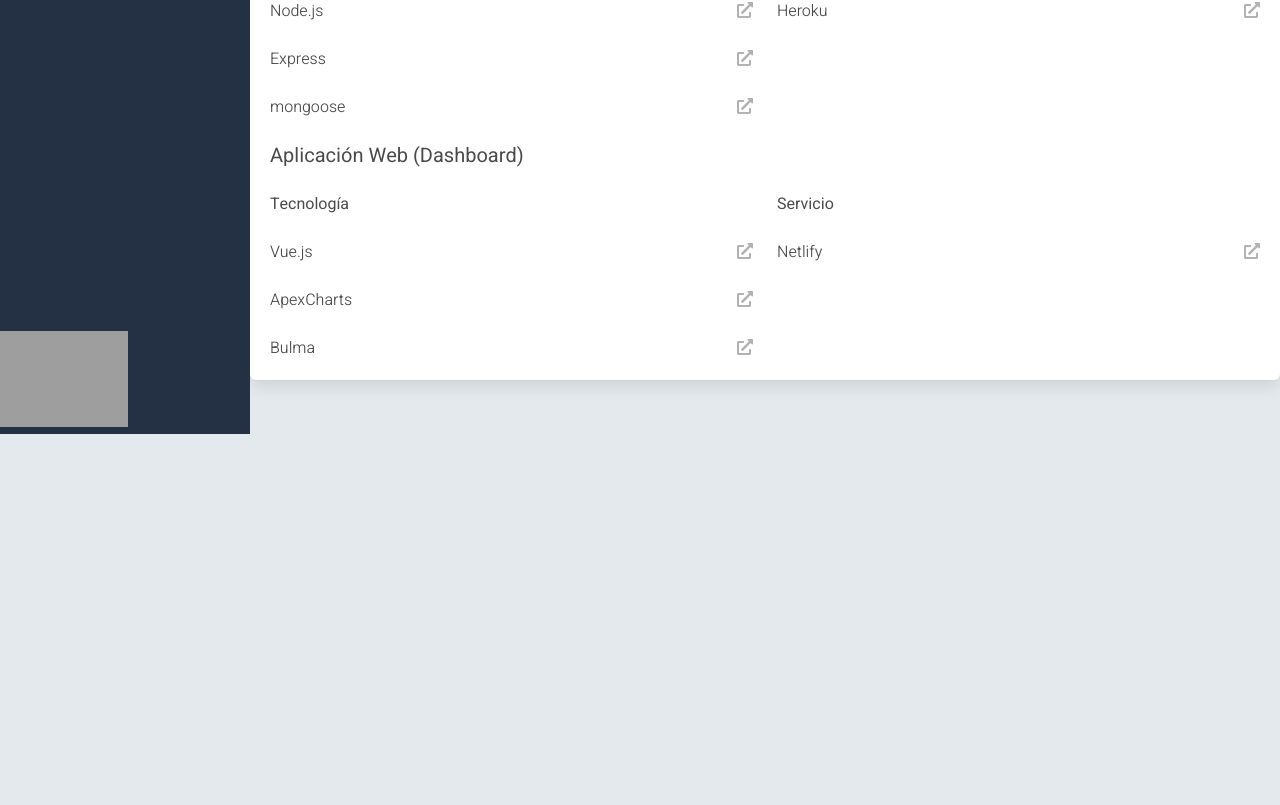
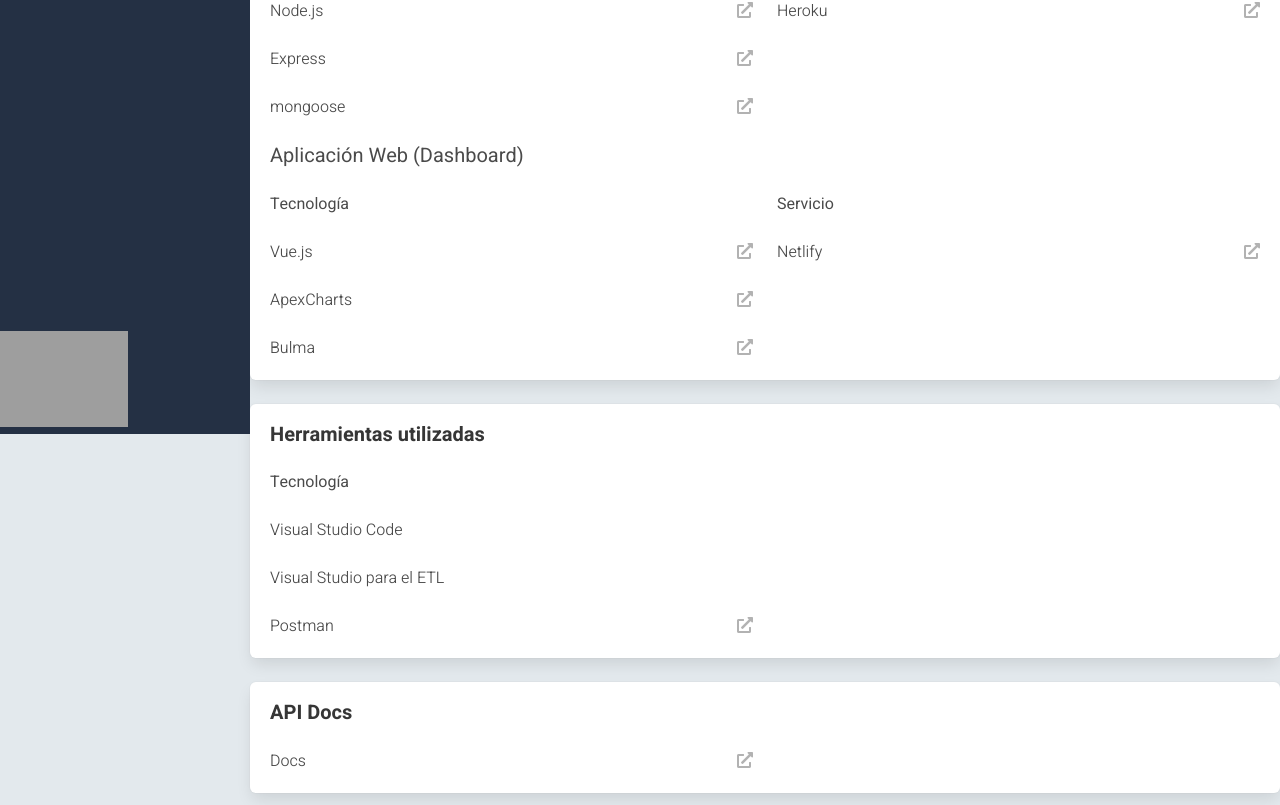
Before and after one commit to Hanzuk/dashboard, a Vue app: page /about in a window 1280 px wide. Shown: the part 366-1171 px from the top of the page. Before the commit the page ends 800 px from the top, so only its background shows below. Built offline with nearby package versions, Linux system fonts and the light colour scheme; grey boxes are pictures that could not be loaded.

Commit message:
Penultimos cambios

```diff
--- a/src/components/Customers.vue
+++ b/src/components/Customers.vue
@@ -21,8 +21,8 @@
   },
   data() {
     return {
-      customersGoal: 6800,
-      customersMin: 4000,
+      customersGoal: 9000,
+      customersMin: 5000,
       chartOptions: {
         chart: {
           id: 'customers-chart',
@@ -33,6 +33,25 @@
             dynamicAnimation: {
               enabled: true,
               speed: 1600
+            }
+          }
+        },
+        plotOptions: {
+          radialBar: {
+            startAngle: -135,
+            endAngle: 135,
+            dataLabels: {
+              name: {
+                fontSize: '16px',
+                color: undefined,
+                offsetY: 120
+              },
+              value: {
+                offsetY: 76,
+                fontSize: '22px',
+                color: undefined,
+                formatter: val => val + '%'
+              }
             }
           }
         },
@@ -84,6 +103,7 @@
     this.series = this.getCustomers.map(obj =>
       parseInt((obj.net_total * 100) / this.customersGoal).toFixed(0)
     )
+    // this.series = this.getCustomers.map(obj => obj.net_total)
   }
 }
 </script>
--- a/src/components/ExpensesByPeriod.vue
+++ b/src/components/ExpensesByPeriod.vue
@@ -61,6 +61,11 @@
             }
           }
         },
+        grid: {
+          xaxis: {
+            lines: { show: true }
+          }
+        },
         tooltip: {
           y: {
             formatter: value => {
--- a/src/components/Income.vue
+++ b/src/components/Income.vue
@@ -70,6 +70,11 @@
             }
           }
         },
+        grid: {
+          xaxis: {
+            lines: { show: true }
+          }
+        },
         dataLabels: { enabled: false },
         colors: [
           '#67b7dc',
@@ -85,6 +90,10 @@
           '#dc8c67',
           '#dcaf67'
         ],
+        fill: {
+          type: 'solid',
+          opacity: 1
+        },
         plotOptions: {
           bar: { distributed: true }
         }
--- a/src/components/Utility.vue
+++ b/src/components/Utility.vue
@@ -68,7 +68,7 @@
         fill: {
           colors: ['#8067dc'],
           type: 'solid',
-          opacity: 0.7
+          opacity: 0.9
         },
         dataLabels: { enabled: false },
         colors: ['#8067dc']
--- a/src/views/About.vue
+++ b/src/views/About.vue
@@ -53,7 +53,7 @@
               <div class="column is-half">
                 <div class="columns is-multiline is-marginless">
                   <div class="column is-full">
-                    <h1>Servicio</h1>
+                    <h1 class="is-size-5">Servicio</h1>
                   </div>
                   <div class="column flex-sb">
                     <p class="font-light">MongoDB Atlas</p>
@@ -76,7 +76,7 @@
               <div class="column is-half">
                 <div class="columns is-multiline is-marginless">
                   <div class="column is-full">
-                    <h1>Tecnología</h1>
+                    <h1 class="is-size-5">Tecnología</h1>
                   </div>
                   <div class="column is-full flex-sb">
                     <p class="font-light">Node.js</p>
@@ -101,7 +101,7 @@
               <div class="column is-half">
                 <div class="columns is-multiline is-marginless">
                   <div class="column is-full">
-                    <h1>Servicio</h1>
+                    <h1 class="is-size-5">Servicio</h1>
                   </div>
                   <div class="column flex-sb">
                     <p class="font-light">Heroku</p>
@@ -121,7 +121,7 @@
               <div class="column is-half">
                 <div class="columns is-multiline is-marginless">
                   <div class="column is-full">
-                    <h1>Tecnología</h1>
+                    <h1 class="is-size-5">Tecnología</h1>
                   </div>
                   <div class="column is-full flex-sb">
                     <p class="font-light">Vue.js</p>
@@ -146,7 +146,7 @@
               <div class="column is-half">
                 <div class="columns is-multiline is-marginless">
                   <div class="column is-full">
-                    <h1>Servicio</h1>
+                    <h1 class="is-size-5">Servicio</h1>
                   </div>
                   <div class="column flex-sb">
                     <p class="font-light">Netlify</p>
@@ -158,6 +158,84 @@
               </div>
             </div>
             <!-- Fin tecnologias y servicios para Aplicación Web (Dashboard) -->
+          </div>
+        </div>
+      </div>
+
+      <div class="columns is-marginless">
+        <div class="column is-full">
+          <div class="box">
+            <div class="columns is-marginless">
+              <div class="column">
+                <h2 class="box-title title is-5 font-bold">
+                  Herramientas utilizadas
+                </h2>
+              </div>
+            </div>
+            <!-- Inicio herramientas utilizadas -->
+            <div class="columns is-mobile is-multiline is-marginless">
+              <div class="column is-half">
+                <div class="columns is-multiline is-marginless">
+                  <div class="column is-full">
+                    <h1 class="is-size-5">Tecnología</h1>
+                  </div>
+                  <div class="column flex-sb is-full">
+                    <p class="font-light">Visual Studio Code</p>
+                  </div>
+                  <div class="column flex-sb is-full">
+                    <p class="font-light">Visual Studio para el ETL</p>
+                  </div>
+                  <div class="column flex-sb">
+                    <p class="font-light">Postman</p>
+                    <a href="https://www.getpostman.com/" target="_blank">
+                      <i class="fas fa-external-link-alt"></i>
+                    </a>
+                  </div>
+                </div>
+              </div>
+              <div class="column is-half">
+                <div class="columns is-multiline is-marginless">
+                  <div class="column is-full"></div>
+                  <div class="column flex-sb"></div>
+                </div>
+              </div>
+            </div>
+            <!-- Fin herramientas utilizadas -->
+          </div>
+        </div>
+      </div>
+
+      <div class="columns is-marginless">
+        <div class="column is-full">
+          <div class="box">
+            <div class="columns is-marginless">
+              <div class="column">
+                <h2 class="box-title title is-5 font-bold">API Docs</h2>
+              </div>
+            </div>
+            <!-- Inicio API Docs -->
+            <div class="columns is-mobile is-multiline is-marginless">
+              <div class="column is-half">
+                <div class="columns is-multiline is-marginless">
+                  <div class="column flex-sb is-full">
+                    <p class="font-light">Docs</p>
+                    <a
+                      href="https://documenter.getpostman.com/view/6495315/S1ENxJQQ"
+                      target="_blank"
+                    >
+                      <i class="fas fa-external-link-alt"></i>
+                    </a>
+                  </div>
+                </div>
+              </div>
+              <div class="column is-half">
+                <div class="columns is-multiline is-marginless">
+                  <div class="column is-full"></div>
+                  <div class="column flex-sb"></div>
+                </div>
+              </div>
+            </div>
+            <!-- Fin API Docs -->
           </div>
         </div>
       </div>
--- a/src/views/Home.vue
+++ b/src/views/Home.vue
@@ -57,7 +57,7 @@
                 <p class="box-title is-size-5-mobile is-size-4-desktop">
                   Clientes por sede
                 </p>
-                <p class="box-subtitle is-size-7">Mínimo: 4000 | Meta: 6800</p>
+                <p class="box-subtitle is-size-7">Mínimo: 5000 | Meta: 9000</p>
               </div>
               <div class="column is-3-desktop is-paddingless">
                 <FilterCustomers />
```
